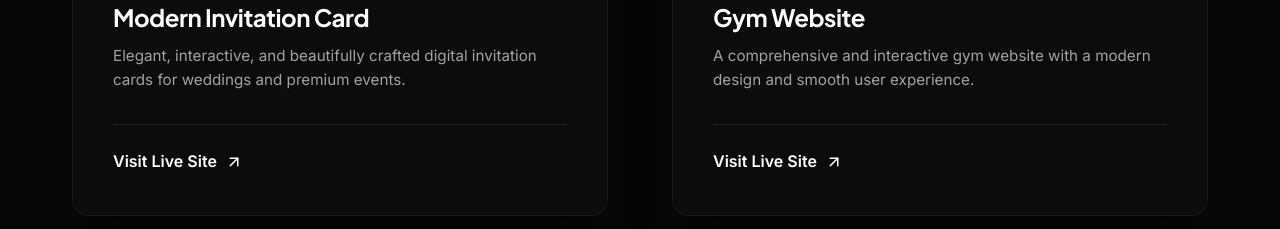
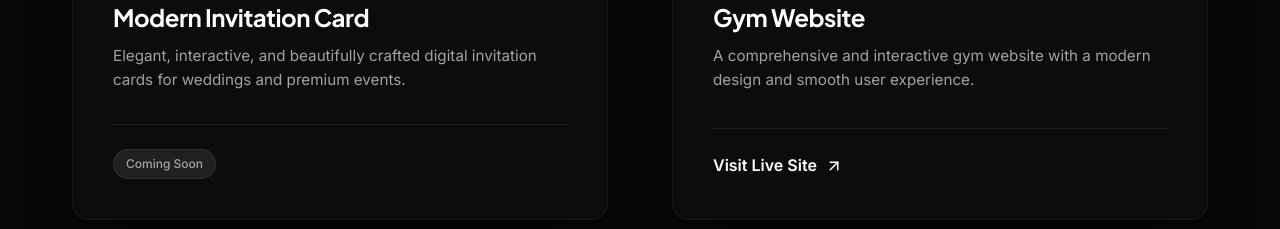
Before and after one commit to kunal1162/3Stack, a React (Vite) app: page /portfolio in a window 1280 px wide. Shown: the part 920-1149 px from the top of the page. Built offline with nearby package versions, Linux system fonts and the light colour scheme.

Commit message:
Coming Soon

```diff
--- a/src/pages/Work.tsx
+++ b/src/pages/Work.tsx
@@ -12,7 +12,7 @@ export default function Work() {
       image:
         "https://images.unsplash.com/photo-1583939003579-730e3918a45a?auto=format&fit=crop&w=800&q=80",
       stats: "Interactive Design",
-      link: "https://royalwedding-one.vercel.app",
+      link: "",
     },
     {
       title: "Gym Website",
@@ -233,6 +233,7 @@ export default function Work() {
                       paddingTop: "1.5rem",
                     }}
                   >
+                    {project.link ? (
                       <a
                         href={project.link}
                         style={{
@@ -254,6 +255,28 @@ export default function Work() {
                       >
                         Visit Live Site <ArrowUpRight size={18} />
                       </a>
+                    ) : (
+                      <span
+                        className="px-3 py-1 rounded-full bg-neutral-800/80 text-neutral-400 text-xs border border-white/5 pointer-events-none cursor-not-allowed inline-flex items-center gap-1.5 font-medium"
+                        style={{
+                          display: "inline-flex",
+                          alignItems: "center",
+                          gap: "0.375rem",
+                          padding: "0.25rem 0.75rem",
+                          borderRadius: "9999px",
+                          backgroundColor: "rgba(38, 38, 38, 0.8)",
+                          color: "#a3a3a3",
+                          fontSize: "0.75rem",
+                          fontWeight: 500,
+                          border: "1px solid rgba(255, 255, 255, 0.08)",
+                          cursor: "not-allowed",
+                          pointerEvents: "none",
+                          userSelect: "none",
+                        }}
+                      >
+                        Coming Soon
+                      </span>
+                    )}
                   </div>
                 </div>
               </article>
```
Lines whose indentation alone changed are shown as unchanged.
